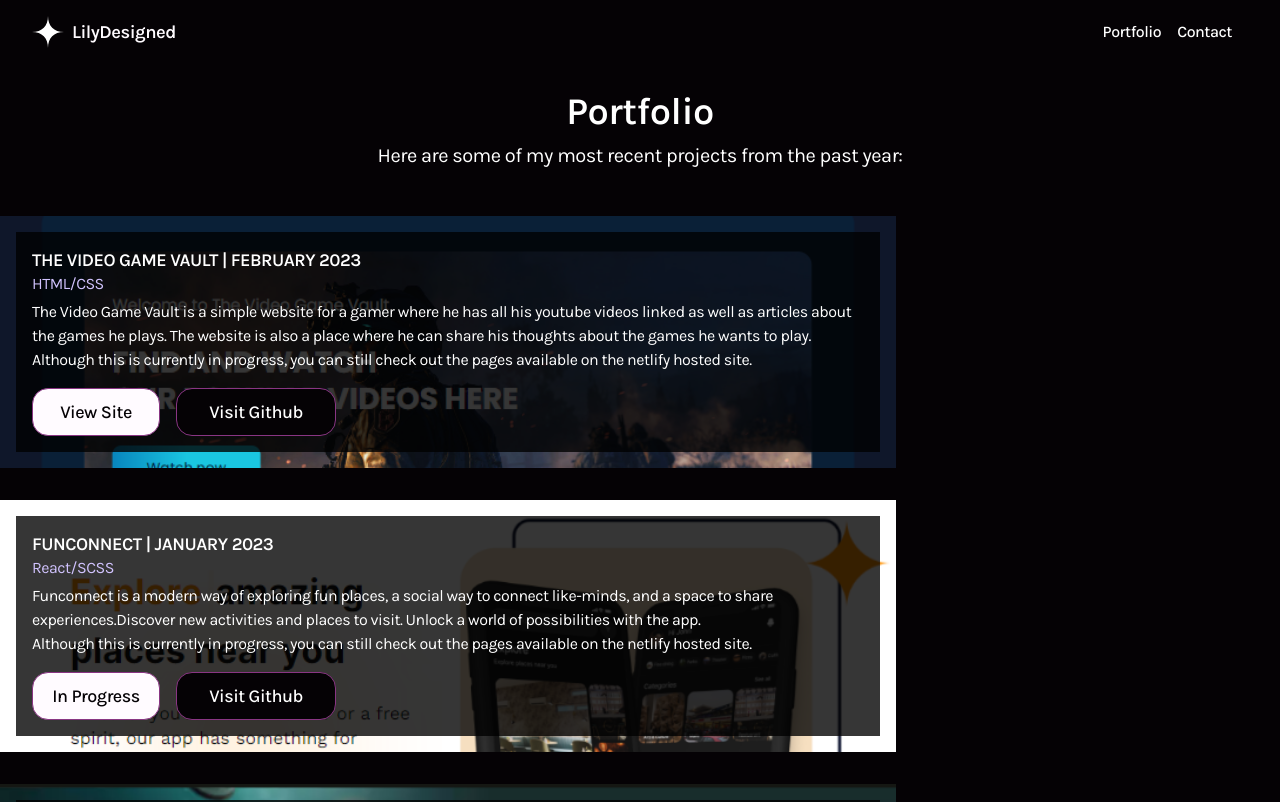
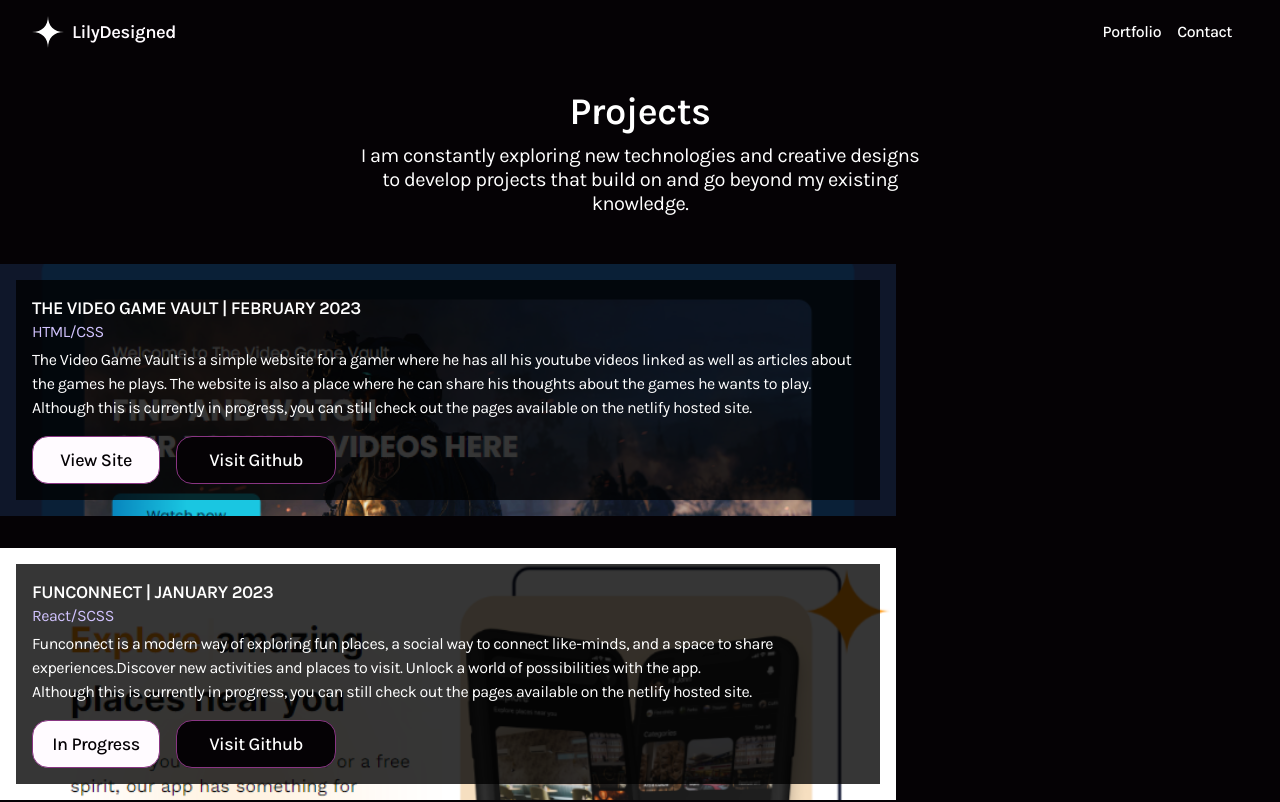
Before and after one commit to Lilianada/Lilydesigned, a React (Create React App) app: page /portfolio in a window 1280 px wide. Shown: the top 802 px of the page. Built offline with nearby package versions, Linux system fonts and the light colour scheme.

Commit message:
incoming design

```diff
--- a/src/components/Work/index.jsx
+++ b/src/components/Work/index.jsx
@@ -17,9 +17,9 @@ export default function Work() {
   return (
     <section className="workSection">
         <div className="head">
-            <h3 className="title">Portfolio</h3>
+            <h3 className="title">Projects</h3>
             <p className="text">
-                Here are some of my most recent projects from the past year:
+                I am constantly exploring new technologies and creative designs to develop projects that build on and go beyond my existing knowledge.
             </p>
         </div>
 
```
